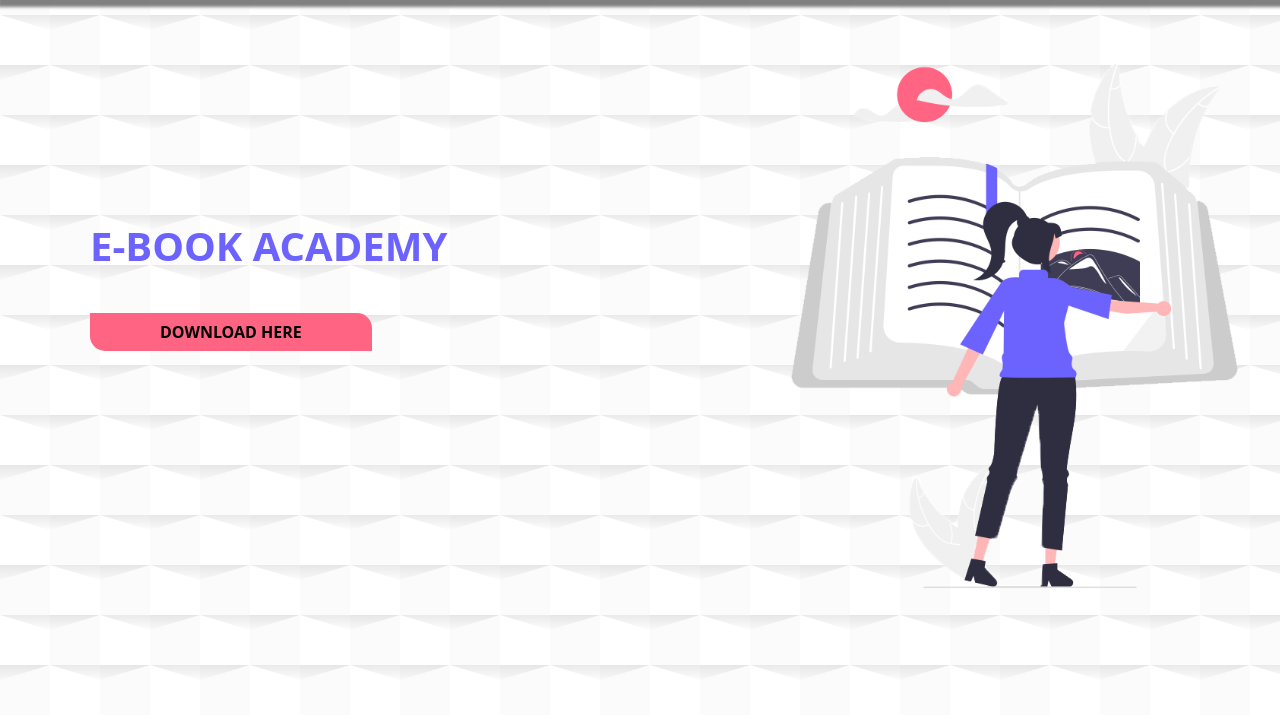
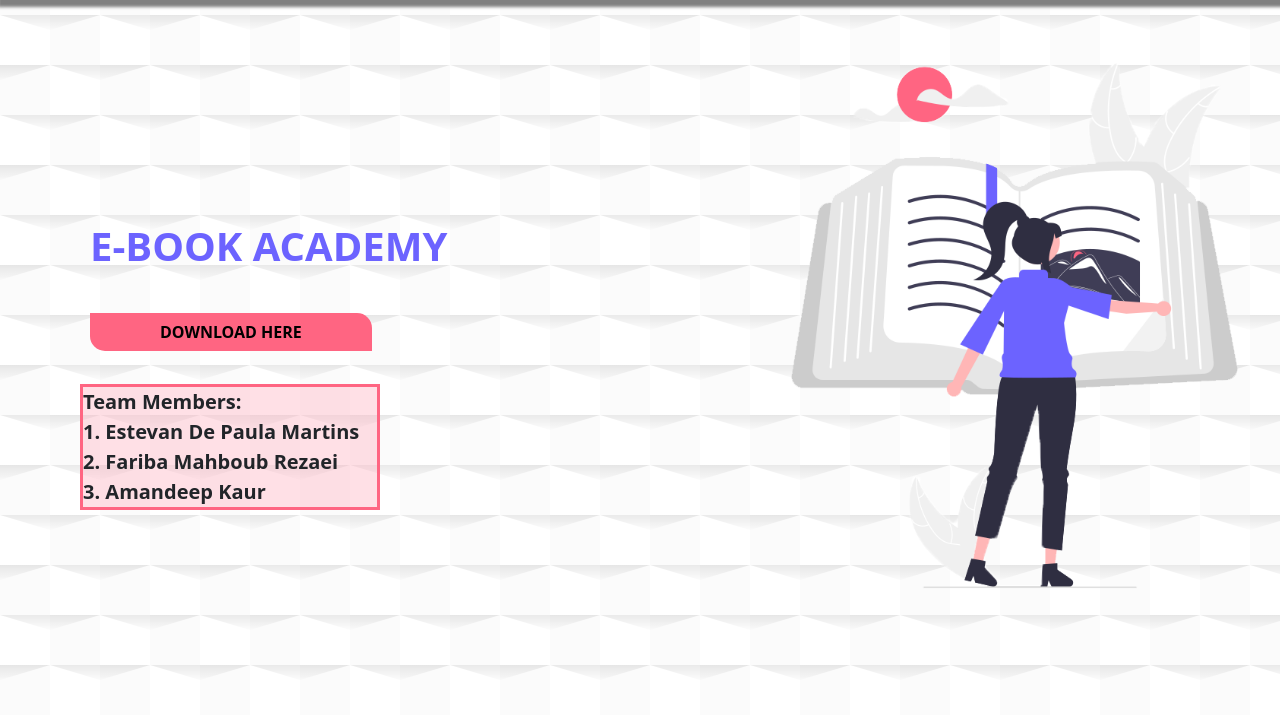
Before and after one commit to Fariba83/bookstore, a PHP site: page / in a window 1280 px wide; the page is wider, and only the part inside the window is pictured. Shown: the part 85-800 px from the top of that part. Run offline with PHP 8.4, Linux system fonts and the light colour scheme.

Commit message:
team names are added to index

```diff
--- a/books.php
+++ b/books.php
@@ -70,7 +70,7 @@
                       <div class="card-body p-1">
                          <!-- <h6 class="card-title"><?= $row['book_Name'] ?></h6> -->
                          <h6 class="card-title"><?= $row['book_pages'] ?></h6>
-                         <button type="submit" class="btn btn-secondary btn-sm">DOWNLOAD</button>
+                         <button type="button" class="btn btn-secondary btn-sm">Download</button>
                       </div>
                     </div>
                 </div>
--- a/index.php
+++ b/index.php
@@ -14,6 +14,18 @@
     <link rel="stylesheet" href="style.css">
 
 </head>
+<style>
+   .team{
+  width: 300px;
+  border: 3px solid #FF6582;
+  background-color:rgba(255, 178, 192, .4);
+  font-size:1.25rem;
+  font-weight:bold;
+  margin-top:40px;
+  margin-left:80px;
+
+}
+</style>
 <body>
     <nav class="navbar navbar-expand-lg navbar-dark">
         <div class="container-fluid">
@@ -35,7 +47,7 @@
               </li>
 
               <li class="nav-item">
-                <a class="nav-link" href="ebook.php">DOWNLOAD E-BOOKS</a>
+                <a class="nav-link" href="signin.php">DOWNLOAD E-BOOKS</a>
               </li>
             </ul>
 
@@ -50,6 +62,12 @@
          <h1>E-BOOK ACADEMY</h1>
          <a href="signin.php">DOWNLOAD HERE</a>
 
+          <p class="team">Team Members:<br>
+            1. Estevan De Paula Martins<br>
+            2. Fariba Mahboub Rezaei<br>
+            3. Amandeep Kaur<br>
+          </p>
+
      </div>
 
 
--- a/signin.php
+++ b/signin.php
@@ -29,14 +29,14 @@
                 <a class="nav-link active" aria-current="page" href="index.php">HOME</a>
               </li>
               <li class="nav-item">
-                <a class="nav-link" href="signin">SIGN IN</a>
+                <a class="nav-link" href="signin.php">SIGN IN</a>
               </li>
               <li class="nav-item">
-                <a class="nav-link" href="signup">SIGN UP</a>
+                <a class="nav-link" href="signup.php">SIGN UP</a>
               </li>
 
               <li class="nav-item">
-                <a class="nav-link" href="ebook.php">DOWNLOAD E-BOOKS</a>
+                <a class="nav-link" href="signin.php">DOWNLOAD E-BOOKS</a>
               </li>
             </ul>
 
--- a/signup.php
+++ b/signup.php
@@ -38,7 +38,7 @@ include('server.php');
               </li>
 
               <li class="nav-item">
-                <a class="nav-link" href="ebook.php">DOWNLOAD E-BOOKS</a>
+                <a class="nav-link" href="signin.php">DOWNLOAD E-BOOKS</a>
               </li>
             </ul>
 
```
Also changed, not shown: style.css (line endings or trailing spaces).
